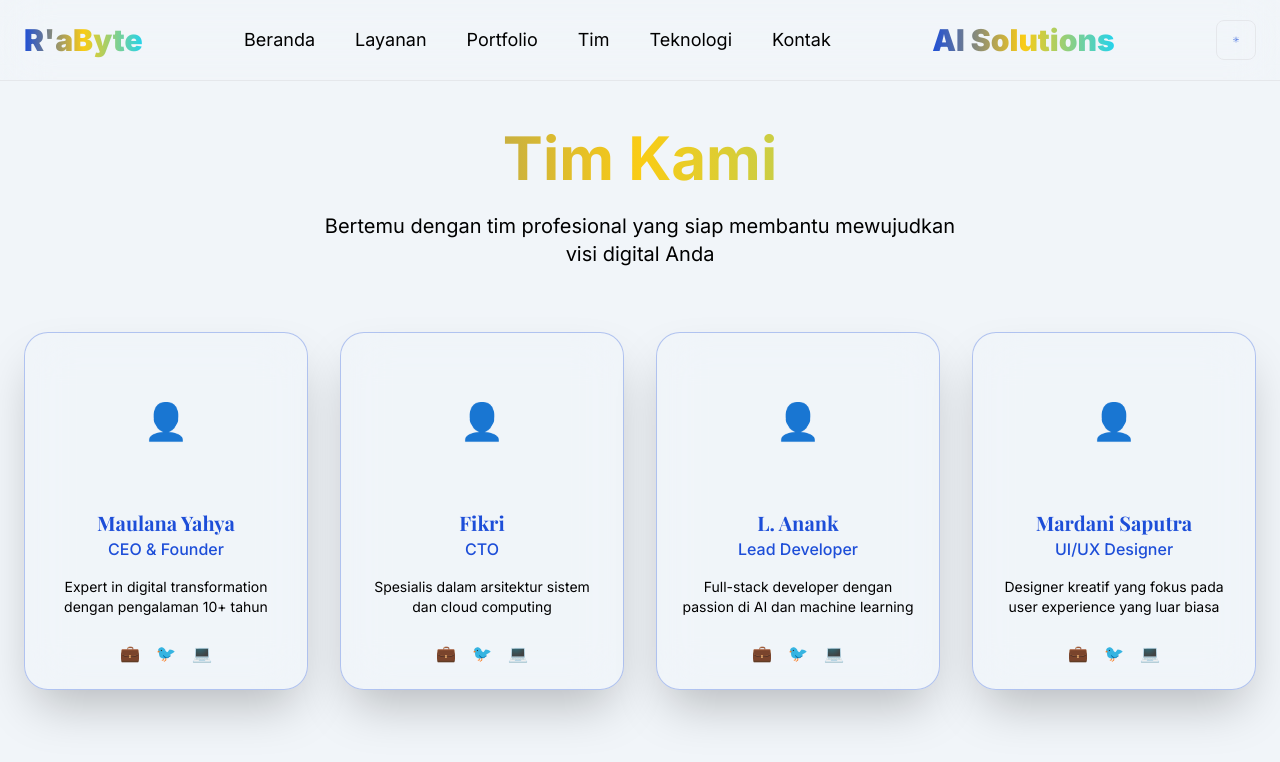
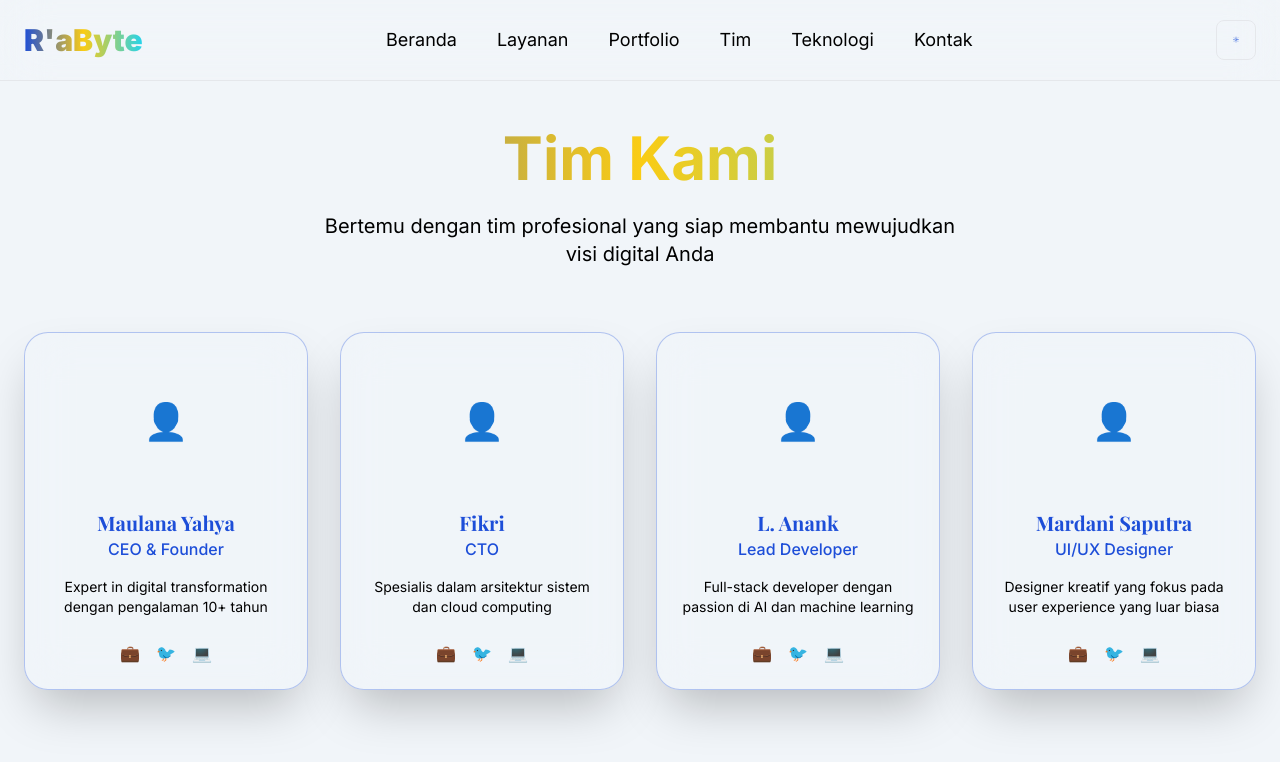
Before and after one commit to BangYahya01/EraByte, a Next.js app: page /tim in a window 1280 px wide. Shown: the top 762 px of the page. Built offline with nearby package versions, Linux system fonts and the light colour scheme.

Commit message:
Remove AI Solutions from navbar

```diff
--- a/src/components/Navbar.tsx
+++ b/src/components/Navbar.tsx
@@ -34,12 +34,6 @@ export function Navbar() {
           <Link href="/tim" className="hover:text-primary transition whitespace-nowrap">Tim</Link>
           <Link href="/teknologi" className="hover:text-primary transition whitespace-nowrap">Teknologi</Link>
           <Link href="/kontak" className="hover:text-primary transition whitespace-nowrap">Kontak</Link>
-        </div>
-
-        <div>
-          <Link href="/" className="text-2xl md:text-3xl font-black gradient-text flex-shrink-0">
-            AI Solutions
-          </Link>
         </div>
 
         {/* Mobile Menu Button & Theme Toggle */}
```
